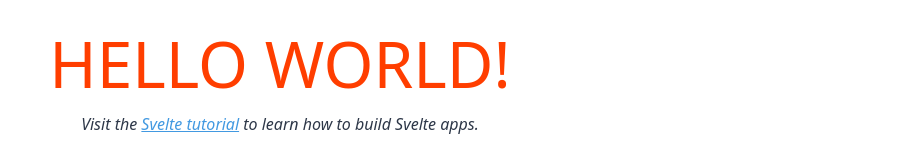
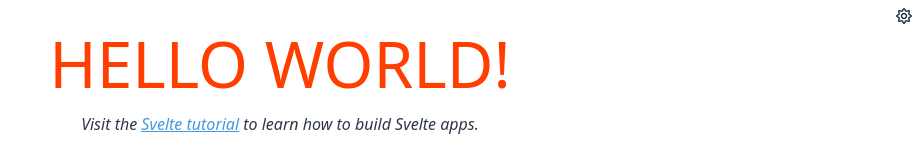
Before and after one commit to colinbate/svelte-ts-tailwind-template, a Svelte app: page / in a window 1280 px wide. Shown: the top 160 px of the page, without its empty margins (360-1280 px from the left). Built offline with nearby package versions, Linux system fonts and the light colour scheme.

Commit message:
Add dark light mode switcher

```diff
--- a/src/App.svelte
+++ b/src/App.svelte
@@ -1,4 +1,5 @@
 <script lang="ts">
+	import ModeSwitcher from './ModeSwitcher.svelte';
 	import Tailwindcss from './Tailwindcss.svelte';
 	export let name: string;
 </script>
@@ -8,6 +9,7 @@
 	}
 </style>
 <Tailwindcss />
+<ModeSwitcher />
 <main class="p-4 mx-auto text-center max-w-xl">
 	<h1 class="uppercase text-6xl font-hairline text-svelte">Hello {name}!</h1>
 	<p class="custom-style">
--- /dev/null
+++ b/src/ModeSwitcher.svelte
@@ -0,0 +1,31 @@
+<script lang="ts">
+  import { onMount } from 'svelte';
+  let darkMode = false;
+  const THEME_KEY = 'themePreference';
+
+  function setDarkTheme(dark: boolean) {
+    darkMode = dark;
+    document.documentElement.classList.toggle('dark', darkMode);
+  }
+
+  function toggleMode() {
+    setDarkTheme(!darkMode);
+    window.localStorage.setItem(THEME_KEY, darkMode ? 'dark' : 'light');
+  }
+
+  onMount(() => {
+    const theme = window.localStorage.getItem(THEME_KEY);
+    if (theme === 'dark') {
+      setDarkTheme(true);
+    } else if (theme == null && window.matchMedia('(prefers-color-scheme: dark)').matches) {
+      setDarkTheme(true);
+    }
+  });
+</script>
+<div class="absolute top-0 right-0 w-8 h-8 p-2" on:click={toggleMode}>
+  {#if darkMode}
+  <svg aria-hidden="true" focusable="false" data-prefix="far" data-icon="moon" class="svg-inline--fa fa-moon fa-w-16" role="img" xmlns="http://www.w3.org/2000/svg" viewBox="0 0 512 512"><path fill="currentColor" d="M279.135 512c78.756 0 150.982-35.804 198.844-94.775 28.27-34.831-2.558-85.722-46.249-77.401-82.348 15.683-158.272-47.268-158.272-130.792 0-48.424 26.06-92.292 67.434-115.836 38.745-22.05 28.999-80.788-15.022-88.919A257.936 257.936 0 0 0 279.135 0c-141.36 0-256 114.575-256 256 0 141.36 114.576 256 256 256zm0-464c12.985 0 25.689 1.201 38.016 3.478-54.76 31.163-91.693 90.042-91.693 157.554 0 113.848 103.641 199.2 215.252 177.944C402.574 433.964 344.366 464 279.135 464c-114.875 0-208-93.125-208-208s93.125-208 208-208z"></path></svg>
+  {:else}
+  <svg aria-hidden="true" focusable="false" data-prefix="far" data-icon="sun" class="svg-inline--fa fa-sun fa-w-16" role="img" xmlns="http://www.w3.org/2000/svg" viewBox="0 0 512 512"><path fill="currentColor" d="M494.2 221.9l-59.8-40.5 13.7-71c2.6-13.2-1.6-26.8-11.1-36.4-9.6-9.5-23.2-13.7-36.2-11.1l-70.9 13.7-40.4-59.9c-15.1-22.3-51.9-22.3-67 0l-40.4 59.9-70.8-13.7C98 60.4 84.5 64.5 75 74.1c-9.5 9.6-13.7 23.1-11.1 36.3l13.7 71-59.8 40.5C6.6 229.5 0 242 0 255.5s6.7 26 17.8 33.5l59.8 40.5-13.7 71c-2.6 13.2 1.6 26.8 11.1 36.3 9.5 9.5 22.9 13.7 36.3 11.1l70.8-13.7 40.4 59.9C230 505.3 242.6 512 256 512s26-6.7 33.5-17.8l40.4-59.9 70.9 13.7c13.4 2.7 26.8-1.6 36.3-11.1 9.5-9.5 13.6-23.1 11.1-36.3l-13.7-71 59.8-40.5c11.1-7.5 17.8-20.1 17.8-33.5-.1-13.6-6.7-26.1-17.9-33.7zm-112.9 85.6l17.6 91.2-91-17.6L256 458l-51.9-77-90.9 17.6 17.6-91.2-76.8-52 76.8-52-17.6-91.2 91 17.6L256 53l51.9 76.9 91-17.6-17.6 91.1 76.8 52-76.8 52.1zM256 152c-57.3 0-104 46.7-104 104s46.7 104 104 104 104-46.7 104-104-46.7-104-104-104zm0 160c-30.9 0-56-25.1-56-56s25.1-56 56-56 56 25.1 56 56-25.1 56-56 56z"></path></svg>
+  {/if}
+</div>
--- a/tailwind.config.js
+++ b/tailwind.config.js
@@ -6,7 +6,7 @@
   experimental: {
     darkModeVariant: true,
   },
-  dark: 'media', // This can be 'class' if preferred.
+  dark: 'class', // This can be 'media' if preferred.
   purge: [
     './src/**/*.svelte',
     './src/**/*.html',
```
